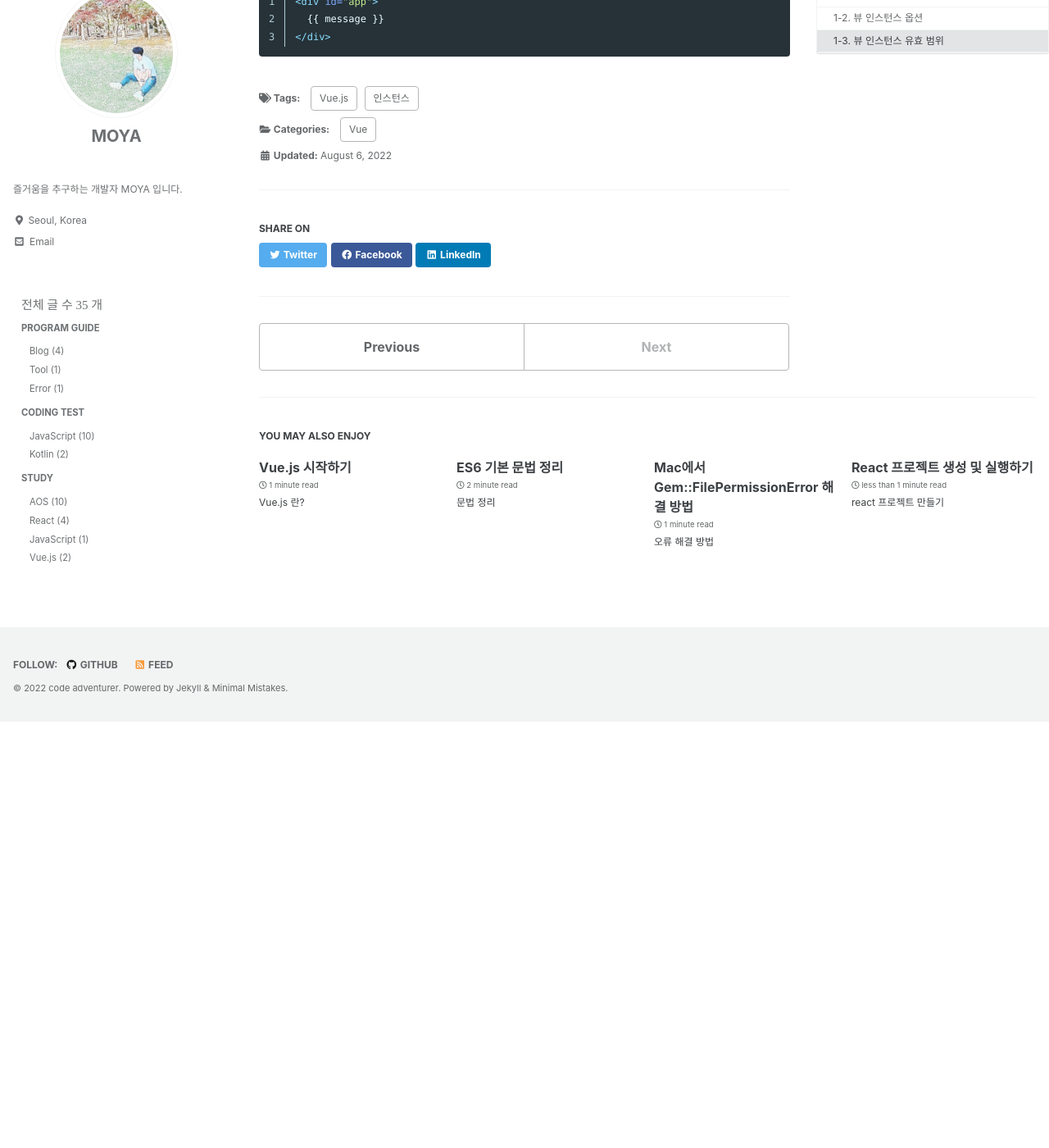
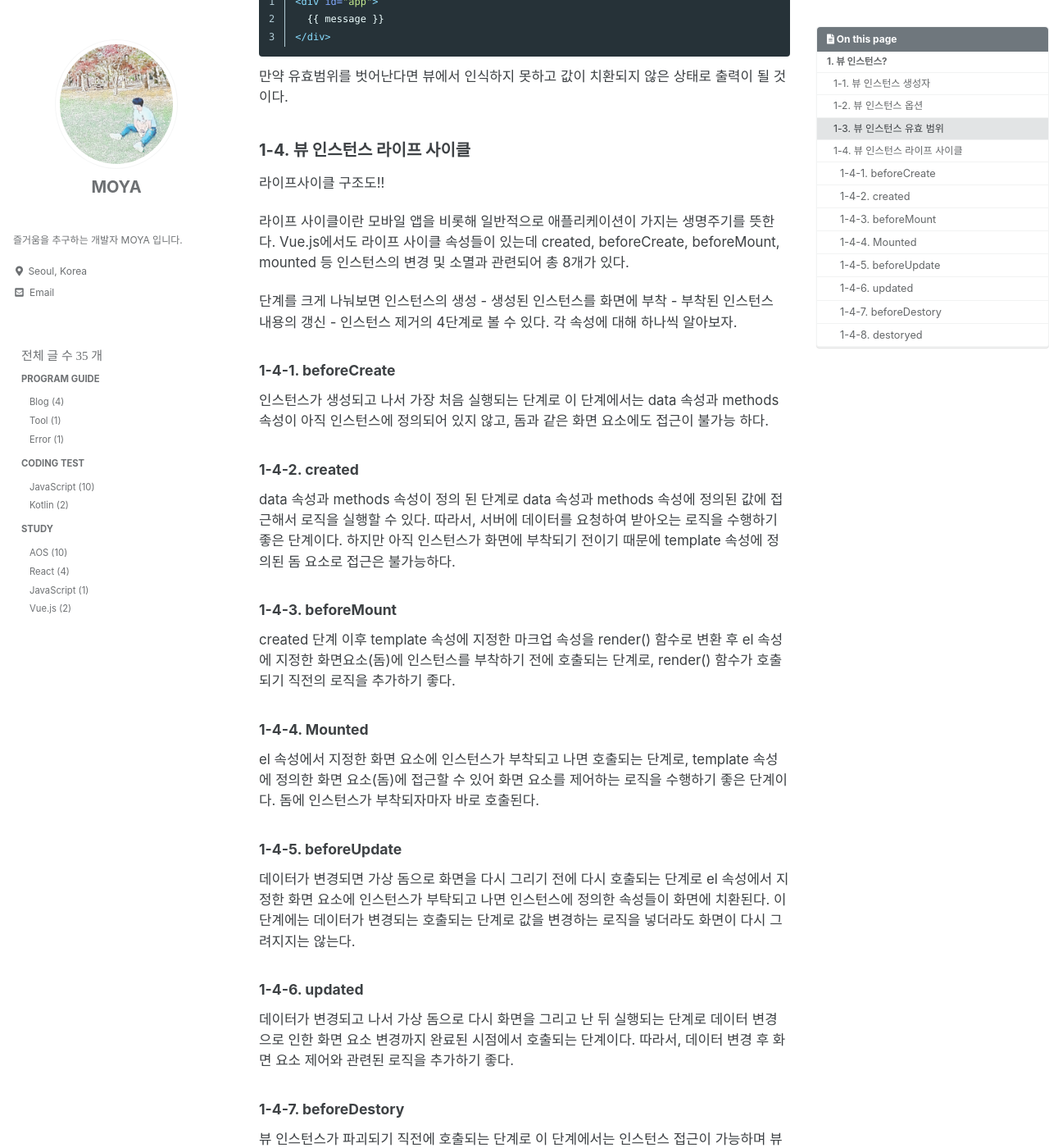
Before and after one commit to kdc7140/kdc7140.github.io, a Jekyll site: the page built from _posts/study/2022-08-06-vue002.md, in a window 1280 px wide and 1400 px high, scrolled down 1615 px. Shown: the whole window at 82% size. Built offline with Jekyll 4.4.1, drawn with Linux system fonts in a browser that asks for light colours; cached includes are drawn as plain includes; some web fonts are replaced; before the commit the page ends 2495 px from its top, so only the background shows below that; some of the changed text lies outside the part shown.

Commit message:
vue.js study instance

````diff
--- a/_posts/study/2022-08-06-vue002.md
+++ b/_posts/study/2022-08-06-vue002.md
@@ -79,3 +79,61 @@ new Vue()로 인스턴스를 생성할 때 Vue를 생성자라고 한다. Vue
 </div>
 ```
 {% endraw %}
+
+만약 유효범위를 벗어난다면 뷰에서 인식하지 못하고 값이 치환되지 않은 상태로 출력이 될 것이다.
+
+
+### 1-4. 뷰 인스턴스 라이프 사이클
+
+라이프사이클 구조도!!
+
+라이프 사이클이란 모바일 앱을 비롯해 일반적으로 애플리케이션이 가지는 생명주기를 뜻한다.
+Vue.js에서도 라이프 사이클 속성들이 있는데 created, beforeCreate, beforeMount, mounted 등
+인스턴스의 변경 및 소멸과 관련되어 총 8개가 있다.
+
+단계를 크게 나눠보면 인스턴스의 생성 - 생성된 인스턴스를 화면에 부착 - 부착된 인스턴스 내용의
+갱신 - 인스턴스 제거의 4단계로 볼 수 있다.
+각 속성에 대해 하나씩 알아보자.
+
+#### 1-4-1. beforeCreate
+
+인스턴스가 생성되고 나서 가장 처음 실행되는 단계로 이 단계에서는 data 속성과 methods 속성이 아직 인스턴스에 정의되어 있지 않고, 돔과 같은 화면 요소에도 접근이 불가능 하다.
+
+
+#### 1-4-2. created
+
+data 속성과 methods 속성이 정의 된 단계로 data 속성과 methods 속성에 정의된 값에 접근해서 로직을 실행할 수 있다. 따라서, 서버에 데이터를 요청하여 받아오는 로직을 수행하기 좋은 단계이다.
+하지만 아직 인스턴스가 화면에 부착되기 전이기 때문에 template 속성에 정의된 돔 요소로 접근은 불가능하다.
+
+
+#### 1-4-3. beforeMount
+
+created 단계 이후 template 속성에 지정한 마크업 속성을 render() 함수로 변환 후 el 속성에 지정한 화면요소(돔)에 인스턴스를 부착하기 전에 호출되는 단계로, render() 함수가 호출되기 직전의 로직을 추가하기 좋다.
+
+
+#### 1-4-4. Mounted
+
+el 속성에서 지정한 화면 요소에 인스턴스가 부착되고 나면 호출되는 단계로, template 속성에 정의한 화면 요소(돔)에 접근할 수 있어 화면 요소를 제어하는 로직을 수행하기 좋은 단계이다.
+돔에 인스턴스가 부착되자마자 바로 호출된다.
+
+
+#### 1-4-5. beforeUpdate
+
+데이터가 변경되면 가상 돔으로 화면을 다시 그리기 전에 다시 호출되는 단계로 el 속성에서 지정한 화면 요소에 인스턴스가 부탁되고 나면 인스턴스에 정의한 속성들이 화면에 치환된다.
+이 단계에는 데이터가 변경되는 호출되는 단계로 값을 변경하는 로직을 넣더라도 화면이 다시 그려지지는 않는다.
+
+
+#### 1-4-6. updated
+
+데이터가 변경되고 나서 가상 돔으로 다시 화면을 그리고 난 뒤 실행되는 단계로 데이터 변경으로 인한 화면 요소 변경까지 완료된 시점에서 호출되는 단계이다.
+따라서, 데이터 변경 후 화면 요소 제어와 관련된 로직을 추가하기 좋다.
+
+
+#### 1-4-7. beforeDestory
+
+뷰 인스턴스가 파괴되기 직전에 호출되는 단계로 이 단계에서는 인스턴스 접근이 가능하며 뷰 인스턴스의 데이터를 삭제하기 좋다.
+
+
+#### 1-4-8. destoryed
+
+뷰 인스턴스가 완전히 파괴된 후 호출되는 단계이다. 인스턴스에 정의된 모든 속성이 제거되고 하위에 선언된 인스턴스 역시 모두 제거된다.
````
